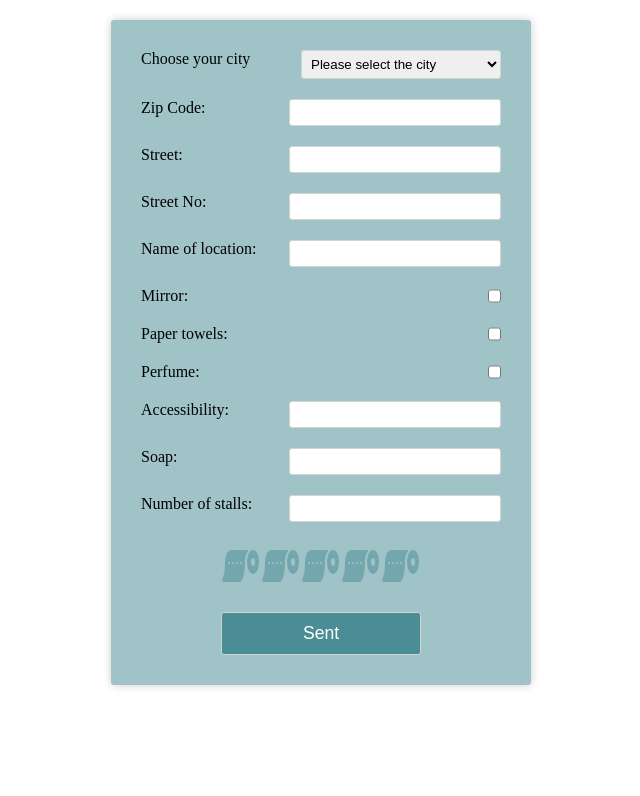
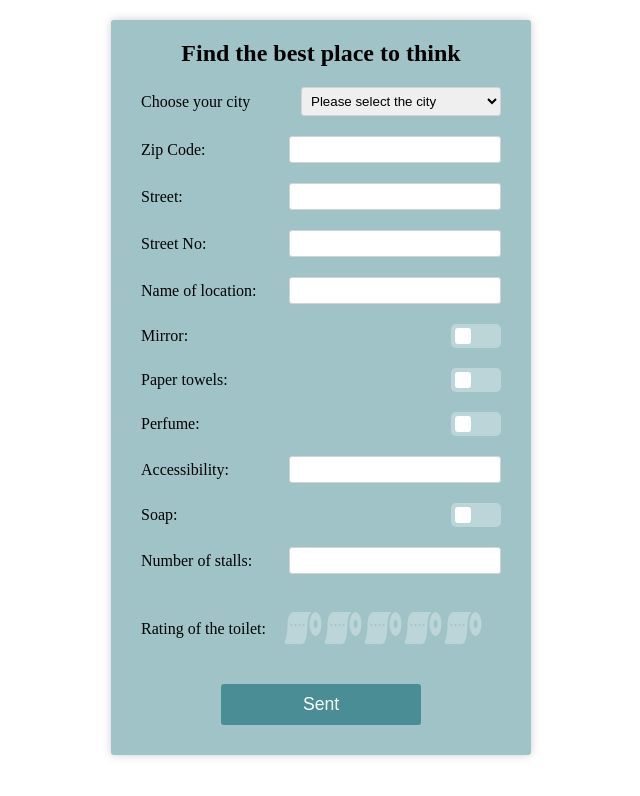
Before and after one commit to FBW41-2/toilets-app-ilona-group-toilets-app, a plain HTML site: page index.html in a window 1280 px wide. Shown: the whole page, without its empty margins (319-959 px from the left). Drawn offline with Linux system fonts and the light colour scheme.

Commit message:
color design and switchers

```diff
--- a/index.html
+++ b/index.html
@@ -10,6 +10,7 @@
 <body>
     <div class="form">
         <form action="https://kloapp.herokuapp.com/add" method="POST">
+            <h1>Find the best place to think</h1>
             <div>
                 <label for="city">Choose your city</label>
                 <select name="city" required minlength="3">
@@ -40,19 +41,28 @@
                 <input name="name" type="text" id="name">
             </div>
 
-            <div>
+            <div class="checkbox-class">
                 <label for="feat-mirror">Mirror:</label>
+                <label class="switch">
                     <input type="checkbox" name="feat-mirror" id="feat-mirror">
+                    <span class="slider round"></span>
+                </label>
             </div>
 
-            <div>
+            <div class="checkbox-class">
                 <label for="feat-papertowels">Paper towels:</label>
+                <label class="switch">
                     <input type="checkbox" name="feat-papertowels" id="feat-papertowels">
+                    <span class="slider round"></span>
+                </label>
             </div>
 
-            <div>
+            <div class="checkbox-class">
                 <label for="feat-perfume">Perfume:</label>
+                <label class="switch">
                     <input type="checkbox" name="feat-perfume" id="feat-perfume">
+                    <span class="slider round"></span>
+                </label>
             </div>
 
             <div>
@@ -60,41 +70,46 @@
                 <input name="feat-access" type="text" id="feat-access">
             </div>
 
-            <div>
+            <div class="checkbox-class">
                 <label for="feat-soap">Soap:</label>
-                <input type="text" name="feat-soap" id="feat-soap">
+                <label class="switch">
+                    <input type="checkbox" name="feat-soap" id="feat-soap">
+                    <span class="slider round"></span>
+                </label>
             </div>
 
             <div>
                 <label for="stalls">Number of stalls:</label>
-                <input type="number" name="stalls" id="stalls">
+                <input type="number" min="1" name="stalls" id="stalls">
             </div>
 
+            <div>
+                <label for="rating">Rating of the toilet:</label>
                 <div class="rating">
                     <label>
-                  <input type="radio" name="stars" value="1" />
+                      <input required type="radio" name="rating" value="1" />
                       <span class="icon"><i class="fas fa-toilet-paper"></i></span>
                     </label>
                     <label>
-                  <input type="radio" name="stars" value="2" />
+                      <input required type="radio" name="rating" value="2" />
                       <span class="icon"><i class="fas fa-toilet-paper"></i></span>
                       <span class="icon"><i class="fas fa-toilet-paper"></i></span>
                     </label>
                     <label>
-                  <input type="radio" name="stars" value="3" />
+                      <input required type="radio" name="rating" value="3" />
                       <span class="icon"><i class="fas fa-toilet-paper"></i></span>
                       <span class="icon"><i class="fas fa-toilet-paper"></i></span>
                       <span class="icon"><i class="fas fa-toilet-paper"></i></span>
                     </label>
                     <label>
-                  <input type="radio" name="stars" value="4" />
+                      <input required type="radio" name="rating" value="4" />
                       <span class="icon"><i class="fas fa-toilet-paper"></i></span>
                       <span class="icon"><i class="fas fa-toilet-paper"></i></span>
                       <span class="icon"><i class="fas fa-toilet-paper"></i></span>
                       <span class="icon"><i class="fas fa-toilet-paper"></i></span>
                     </label>
                     <label>
-                  <input type="radio" name="stars" value="5" />
+                      <input required type="radio" name="rating" value="5" />
                       <span class="icon"><i class="fas fa-toilet-paper"></i></span>
                       <span class="icon"><i class="fas fa-toilet-paper"></i></span>
                       <span class="icon"><i class="fas fa-toilet-paper"></i></span>
@@ -102,7 +117,10 @@
                       <span class="icon"><i class="fas fa-toilet-paper"></i></span>
                     </label>
                 </div>
+            </div>
+
             <div>
+
                 <input type="submit" value="Sent">
             </div>
         </form>
--- a/style.css
+++ b/style.css
@@ -13,19 +13,18 @@ form {
     box-shadow: 0 0 10px  rgba(0, 0, 0, .2);
     border-radius: 3px;
 }
+h1 {
+    font-size: 1.5em;
+    margin: 0 auto;
+    margin-bottom: 10px;
+}
 
 form > div {
     padding: 10px 20px;
     display: flex;
     justify-content: space-between;
-
+    align-items: center;
 }
-
-/* .radio-rating {
-    display: flex;
-    flex-direction: column;
-    align-items: flex-start;
-} */
 
 select {
     padding: 5px;
@@ -47,6 +46,73 @@ input:focus {
 input[type=checkbox] {
     width: auto;
 }
+
+input[type=checkbox]{
+	height: 0;
+	width: 0;
+	visibility: hidden;
+}
+
+ /* The switch - the box around the slider */
+ .switch {
+    position: relative;
+    display: inline-block;
+    width: 50px;
+    height: 24px;
+  }
+
+  /* Hide default HTML checkbox */
+  .switch input {
+    opacity: 0;
+    width: 0;
+    height: 0;
+  }
+
+  /* The slider */
+  .slider {
+    position: absolute;
+    cursor: pointer;
+    top: 0;
+    left: 0;
+    right: 0;
+    bottom: 0;
+    background-color: rgba(255, 255, 255, .3);
+    transition: .4s;
+  }
+
+  .slider:before {
+    position: absolute;
+    content: "";
+    height: 16px;
+    width: 16px;
+    left: 4px;
+    bottom: 4px;
+    background-color: white;
+    transition: .4s;
+  }
+
+  input:checked + .slider {
+    background-color: #4A8D94;
+  }
+
+  input:focus + .slider {
+    box-shadow: 0 0 1px #4A8D94;
+  }
+
+  input:checked + .slider:before {
+    -webkit-transform: translateX(26px);
+    -ms-transform: translateX(26px);
+    transform: translateX(26px);
+  }
+
+  /* Rounded sliders */
+  .slider.round {
+    border-radius: 5px;
+  }
+
+  .slider.round:before {
+    border-radius: 3px;
+  }
 
 .rating {
     margin: 10px auto;
@@ -102,8 +168,7 @@ input[type=checkbox] {
   }
 
   .rating label:last-child .icon {
-    color: #4A8D94;
-    opacity: 0.5;
+    color: rgba(255, 255, 255, .3);
   }
 
   .rating:not(:hover) label input:checked ~ .icon,
@@ -121,6 +186,7 @@ input[type=submit] {
     padding: 10px 20px;
     border-radius: 3px;
     background-color: #4A8D94;
+    border: none;
     font-size: 1.1em;
     color: white;
     margin: 0 auto;
```
Lines whose indentation alone changed are shown as unchanged.
